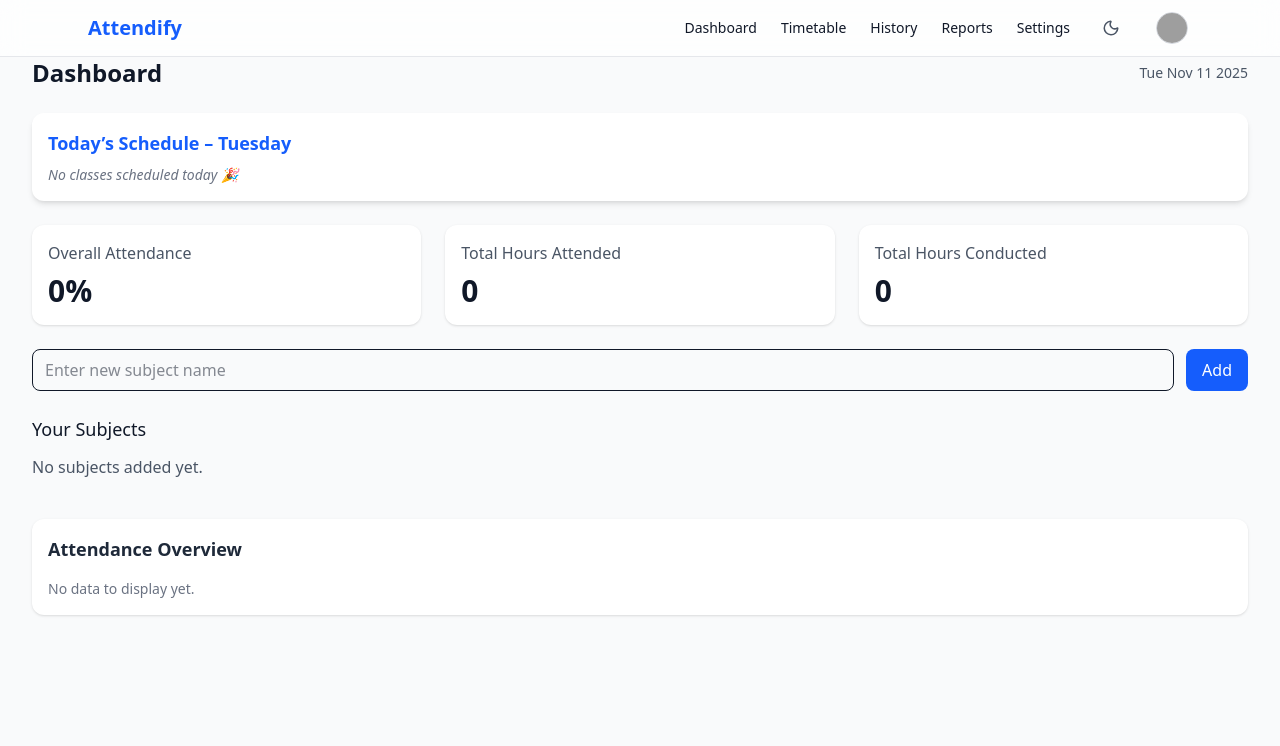
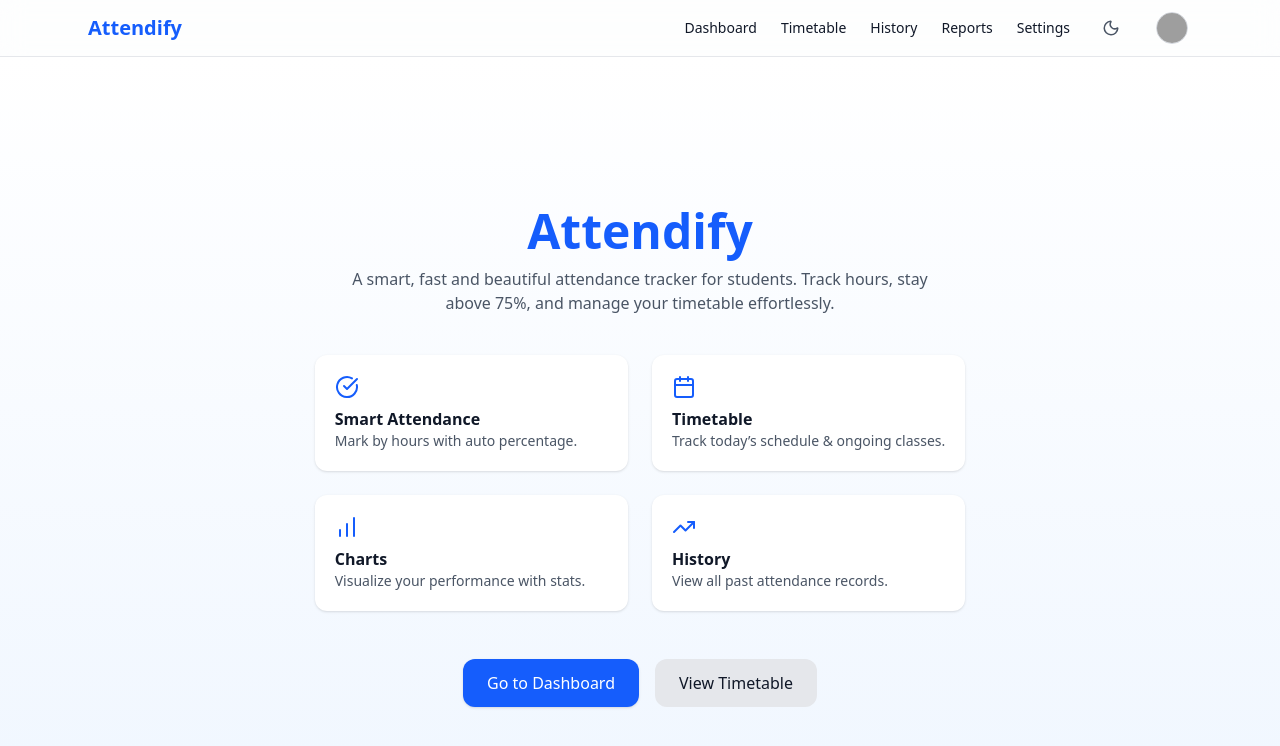
Before and after one commit to rishaaanp/attendify, a React (Vite) app: page / in a window 1280 px wide. Shown: the top 746 px of the page. Built offline with nearby package versions, Linux system fonts and the light colour scheme; grey boxes are pictures that could not be loaded.

Commit message:
Added landing pagei

```diff
--- a/src/App.jsx
+++ b/src/App.jsx
@@ -6,6 +6,7 @@ import Reports from "./pages/Reports";
 import Settings from "./pages/Settings";
 import History from "./pages/History";
 import Timetable from "./pages/Timetable";
+import HomePage from "./pages/HomePage";
 
 
 function App() {
@@ -15,7 +16,8 @@ function App() {
         <Navbar />
         <div className="flex-1 overflow-y-auto">
           <Routes>
-            <Route path="/" element={<Dashboard />} />
+            <Route path="/" element={<HomePage />} />
+            <Route path="/dashboard" element={<Dashboard />} />
             <Route path="/profile" element={<Profile />} />
             <Route path="/reports" element={<Reports />} />
             <Route path="/settings" element={<Settings />} />
--- /dev/null
+++ b/src/pages/HomePage.jsx
@@ -0,0 +1,66 @@
+import { Link } from "react-router-dom";
+import { motion } from "framer-motion";
+import { CheckCircle, TrendingUp, Calendar, BarChart } from "lucide-react";
+
+const HomePage = () => {
+  return (
+    <div className="min-h-screen flex flex-col items-center justify-center px-6 py-20
+                    bg-gradient-to-b from-white to-blue-50
+                    dark:from-gray-900 dark:to-gray-800">
+
+      <motion.h1
+        initial={{ opacity: 0, y: -10 }}
+        animate={{ opacity: 1, y: 0 }}
+        className="text-4xl sm:text-5xl font-bold text-blue-600 dark:text-blue-400 text-center"
+      >
+        Attendify
+      </motion.h1>
+
+      <p className="text-gray-600 dark:text-gray-300 mt-3 text-center max-w-xl">
+        A smart, fast and beautiful attendance tracker for students.
+        Track hours, stay above 75%, and manage your timetable effortlessly.
+      </p>
+
+      {/* Feature Icons */}
+      <div className="grid grid-cols-1 sm:grid-cols-2 gap-6 mt-10 max-w-2xl">
+        <Feature icon={<CheckCircle />} title="Smart Attendance" desc="Mark by hours with auto percentage." />
+        <Feature icon={<Calendar />} title="Timetable" desc="Track today’s schedule & ongoing classes." />
+        <Feature icon={<BarChart />} title="Charts" desc="Visualize your performance with stats." />
+        <Feature icon={<TrendingUp />} title="History" desc="View all past attendance records." />
+      </div>
+
+      {/* CTA Buttons */}
+      <div className="mt-12 flex gap-4">
+        <Link
+          to="/dashboard"
+          className="px-6 py-3 bg-blue-600 text-white rounded-xl shadow hover:bg-blue-700 transition"
+        >
+          Go to Dashboard
+        </Link>
+
+        <Link
+          to="/timetable"
+          className="px-6 py-3 bg-gray-200 dark:bg-gray-700 text-gray-900 dark:text-gray-100
+                     rounded-xl hover:bg-gray-300 dark:hover:bg-gray-600 transition"
+        >
+          View Timetable
+        </Link>
+      </div>
+
+    </div>
+  );
+};
+
+const Feature = ({ icon, title, desc }) => (
+  <motion.div
+    initial={{ opacity: 0, y: 10 }}
+    animate={{ opacity: 1, y: 0 }}
+    className="p-5 rounded-xl bg-white dark:bg-gray-800 shadow"
+  >
+    <div className="text-blue-600 dark:text-blue-400 mb-2">{icon}</div>
+    <h4 className="font-semibold dark:text-gray-100">{title}</h4>
+    <p className="text-sm text-gray-600 dark:text-gray-400">{desc}</p>
+  </motion.div>
+);
+
+export default HomePage;
```
